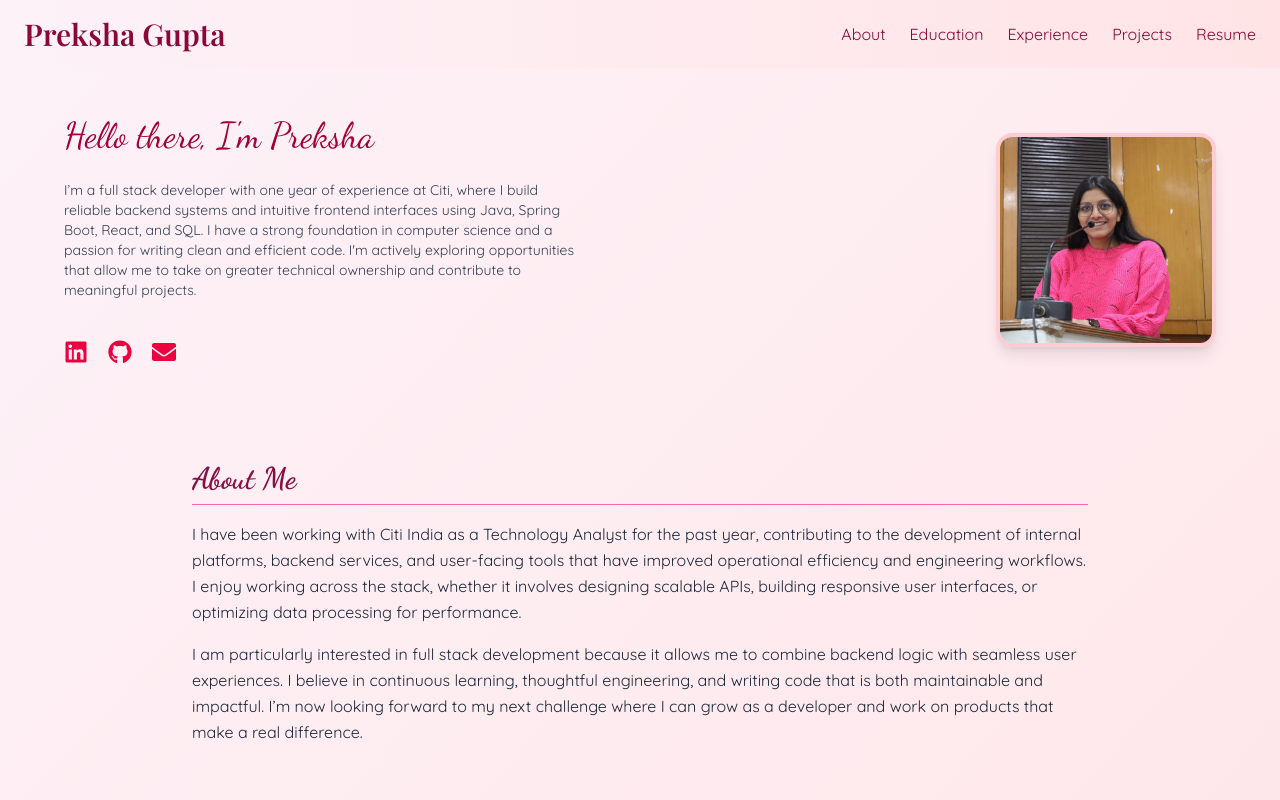
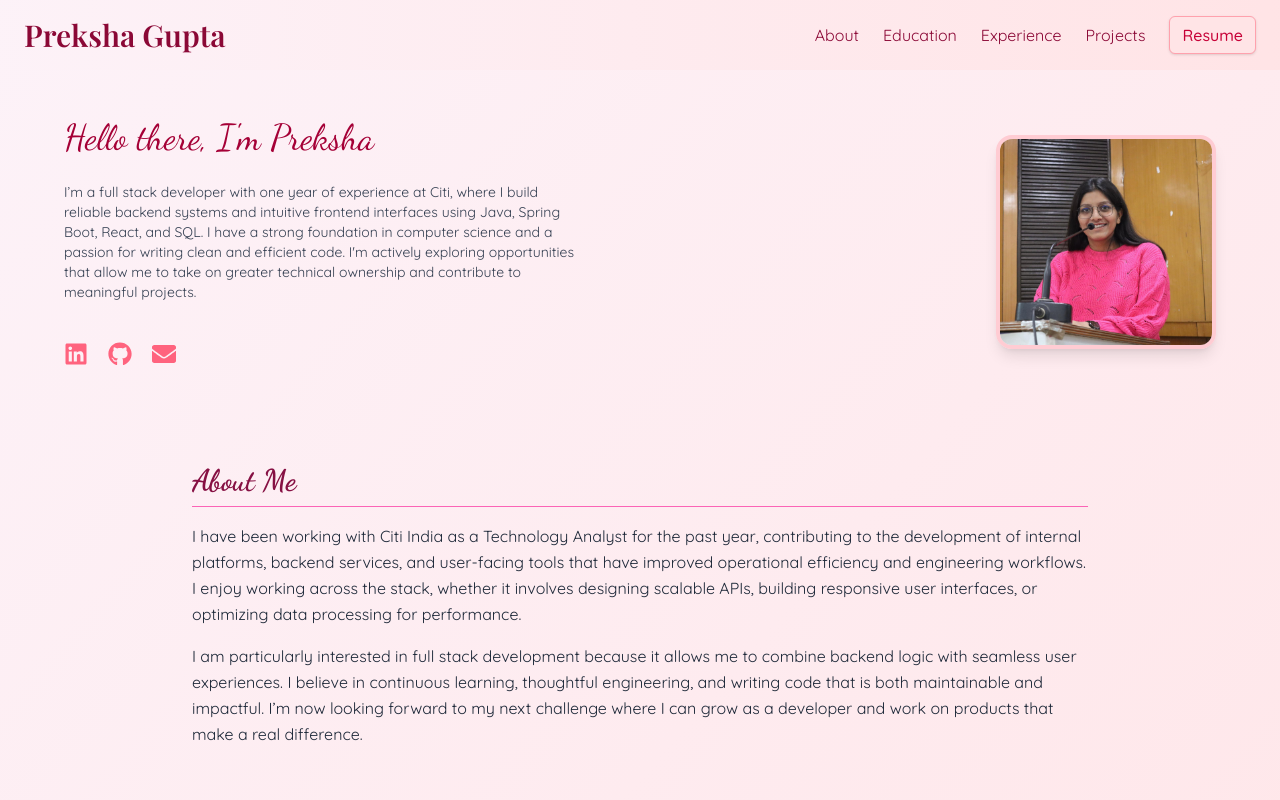
Before and after one commit to Prekshagupta99/Preksha-Portfolio, a Next.js app: page / in a window 1280 px wide. Shown: the top 800 px of the page. Built offline with nearby package versions, Linux system fonts and the light colour scheme.

Commit message:
basic color corrections

```diff
--- a/app/page.tsx
+++ b/app/page.tsx
@@ -42,20 +42,30 @@ export default function HomePage() {
             projects.
           </p>
 
-          <div className="flex justify-center md:justify-start space-x-5 pt-4 text-2xl text-rose-600">
+<div className="flex justify-center md:justify-start space-x-5 pt-4 text-2xl">
   <a
     href="https://www.linkedin.com/in/preksha-gupta-701314210/"
     target="_blank"
+    className="text-rose-400 hover:text-rose-600 transition"
   >
-              <FaLinkedin className="hover:text-rose-800 transition" />
+    <FaLinkedin />
   </a>
-            <a href="https://github.com/Prekshagupta99" target="_blank">
-              <FaGithub className="hover:text-rose-800 transition" />
+  <a
+    href="https://github.com/Prekshagupta99"
+    target="_blank"
+    className="text-rose-400 hover:text-rose-600 transition"
+  >
+    <FaGithub />
   </a>
-            <a href="mailto:prekshamanglagupta@gmail.com">
-              <FaEnvelope className="hover:text-rose-800 transition" />
+  <a
+    href="mailto:prekshamanglagupta@gmail.com"
+    className="text-rose-400 hover:text-rose-600 transition"
+  >
+    <FaEnvelope />
   </a>
 </div>
+
+
         </div>
 
         {/* Profile Image */}
@@ -163,7 +173,7 @@ export default function HomePage() {
               Core Computer Science
             </h3>
             <div className="flex flex-wrap gap-2">
-              {["Operating Systems", "DBMS", "OOPS", "CN"].map((skill) => (
+              {["Operating Systems", "Database Management System", "Object Oriented Programming System", "Computer Network"].map((skill) => (
                 <span
                   key={skill}
                   className="bg-pink-100 text-pink-800 px-3 py-1 rounded-full text-sm border border-pink-200 shadow"
--- a/app/projects/page.tsx
+++ b/app/projects/page.tsx
@@ -68,7 +68,7 @@ export default function ProjectsPage() {
           {projects.map((project) => (
             <div
               key={project.name}
-              className="bg-rose-50 rounded-2xl p-6 shadow-md border border-pink-200"
+              className="bg-white rounded-2xl p-6 shadow-sm border border-rose-200"
             >
               <h2 className="text-2xl font-semibold text-rose-900">
                 {project.name}
@@ -82,7 +82,7 @@ export default function ProjectsPage() {
                 {project.techStack.map((tech) => (
                   <span
                     key={tech}
-                    className="bg-pink-100 text-sm px-3 py-1 rounded-full text-pink-800 border border-pink-200 shadow-sm"
+                    className="bg-rose-100 text-sm px-3 py-1 rounded-full text-rose-800 border border-rose-200 shadow-sm"
                   >
                     {tech}
                   </span>
@@ -94,7 +94,7 @@ export default function ProjectsPage() {
                   href={project.link}
                   target="_blank"
                   rel="noopener noreferrer"
-                  className="inline-block bg-pink-100 hover:bg-pink-200 text-pink-800 text-sm px-4 py-2 rounded-md border border-pink-200 font-medium transition"
+                  className="inline-block bg-rose-300 hover:bg-rose-400 text-white text-sm px-4 py-2 rounded-md font-medium shadow transition"
                 >
                   Visit Site
                 </a>
--- a/components/Navbar.tsx
+++ b/components/Navbar.tsx
@@ -25,6 +25,7 @@ export default function Navbar() {
       className={`bg-gradient-to-r from-pink-50 to-rose-100 text-rose-900 px-6 py-4 shadow-sm ${quicksand.className}`}
     >
       <div className="max-w-7xl mx-auto flex justify-between items-center">
+        {/* Logo / Name */}
         <Link href="/" className="cursor-pointer">
           <h1
             className={`text-2xl md:text-3xl font-semibold text-rose-900 ${playfair.className}`}
@@ -51,7 +52,7 @@ export default function Navbar() {
             href="https://drive.google.com/file/d/1ISjjKbAwbwFPzh6bHxzykL1BliKlBdRA/view?usp=sharing"
             target="_blank"
             rel="noopener noreferrer"
-            className="hover:text-rose-600 transition"
+            className="bg-rose-100 border border-rose-300 text-rose-700 px-3 py-1.5 rounded-md font-medium shadow-sm hover:bg-rose-200 transition"
           >
             Resume
           </a>
@@ -100,7 +101,7 @@ export default function Navbar() {
             href="https://drive.google.com/file/d/1ISjjKbAwbwFPzh6bHxzykL1BliKlBdRA/view?usp=sharing"
             target="_blank"
             rel="noopener noreferrer"
-            className="hover:text-rose-600 transition"
+            className="bg-rose-100 border border-rose-300 text-rose-700 px-3 py-1.5 rounded-md font-medium shadow-sm hover:bg-rose-200 transition"
           >
             Resume
           </a>
```
Lines whose indentation alone changed are shown as unchanged.
